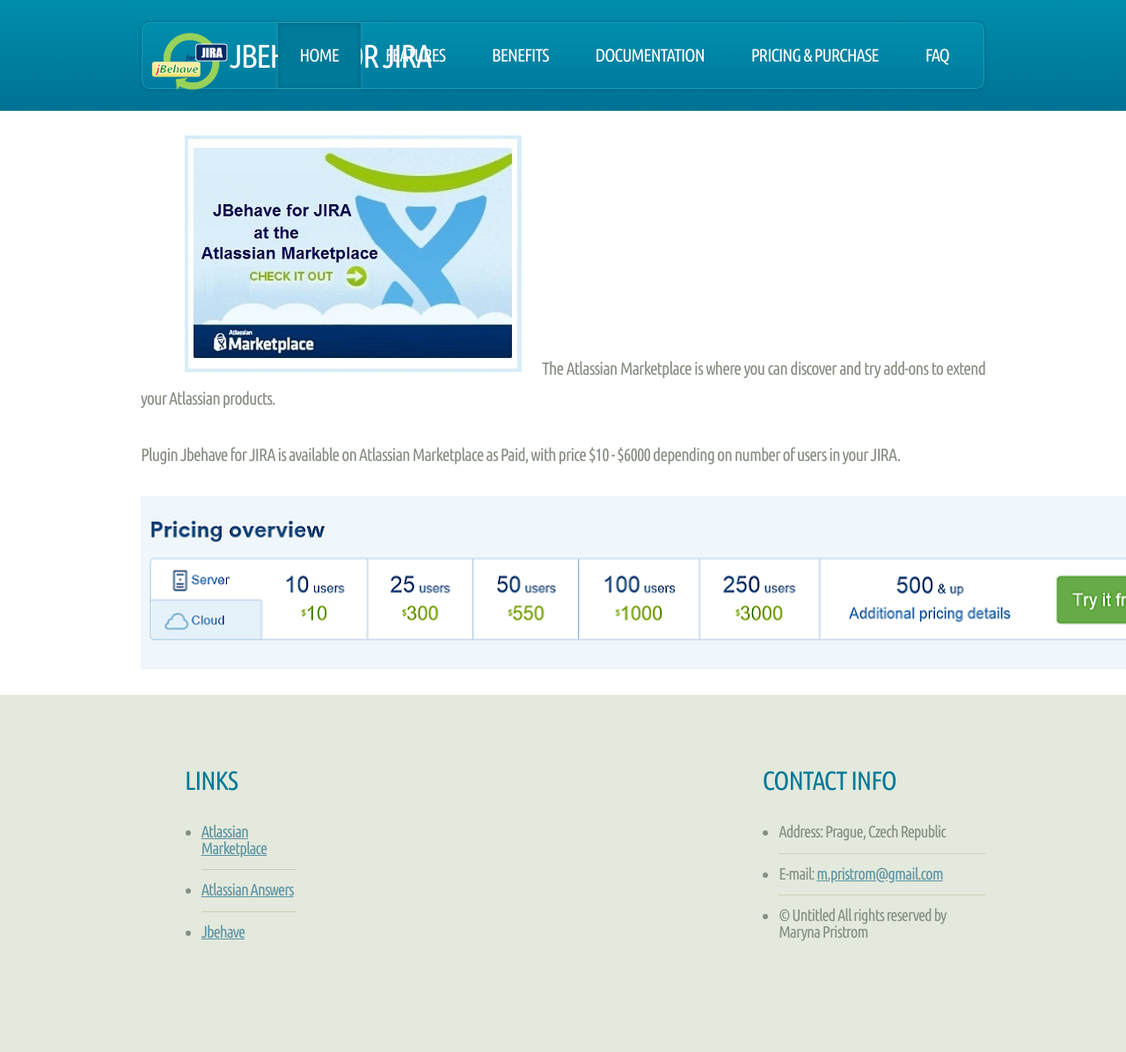
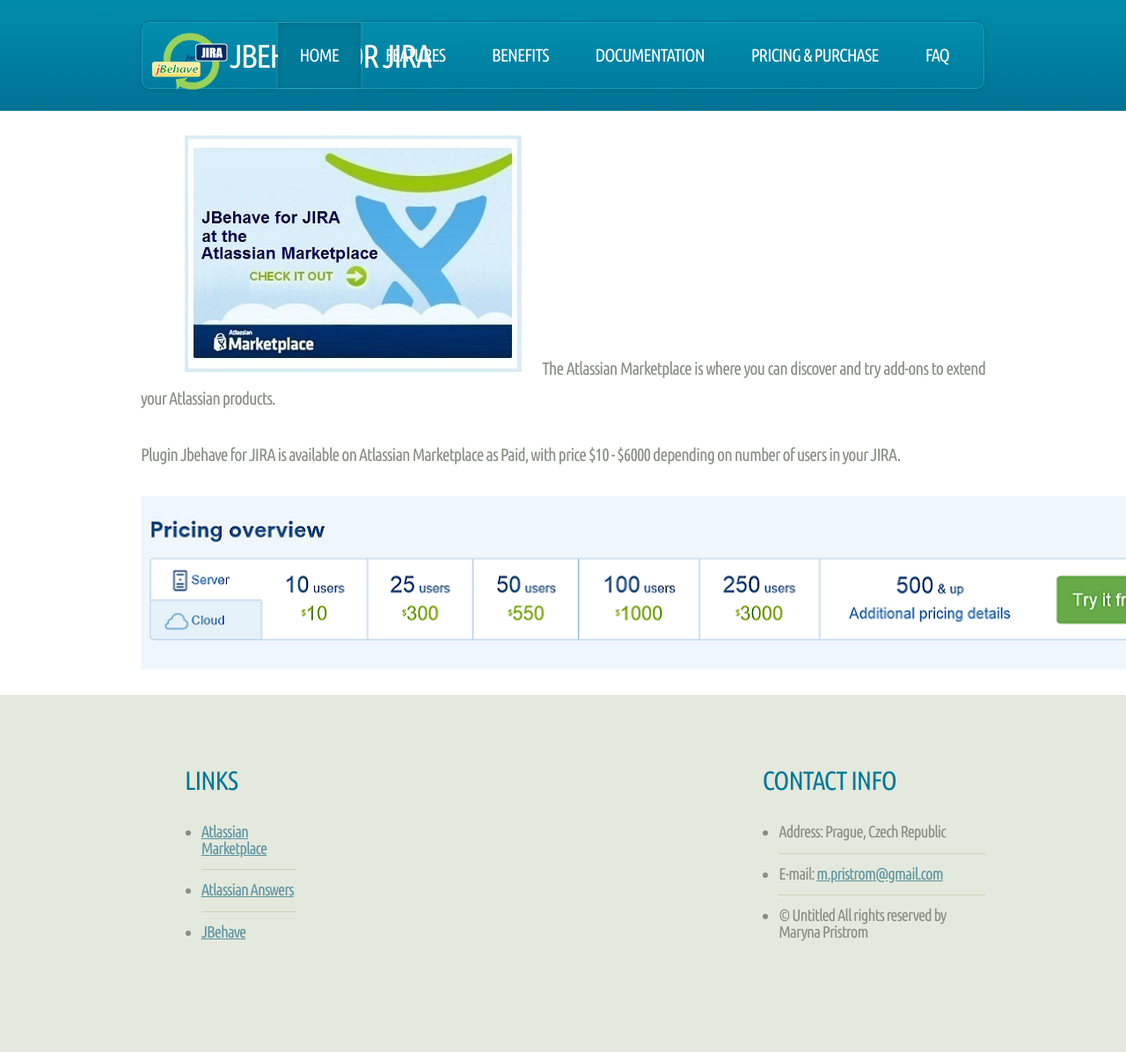
Before and after one commit to pristrom/JBehaveForJira, a Jekyll site: the page buy.html, which Jekyll copies as it is, in a window 1280 px wide. Shown: the whole page at 88% size. Built offline with Jekyll 4.4.1, drawn with Linux system fonts in a browser that asks for light colours.

Commit message:
New changelist

```diff
--- a/buy.html
+++ b/buy.html
@@ -102,7 +102,7 @@
                                 <li>
                                     <a href="https://answers.atlassian.com/questions/topics/753754/addon-jira-timesheet-plugin"
                                        target="_blank">Atlassian Answers</a></li>
-                                <li><a href="http://jbehave.org/" target="_blank">Jbehave</a></li>
+                                <li><a href="http://jbehave.org/" target="_blank">JBehave</a></li>
                             </ul>
                         </div>
 
--- a/documentation.html
+++ b/documentation.html
@@ -142,7 +142,7 @@
                                 <li>
                                     <a href="https://answers.atlassian.com/questions/topics/753754/addon-jira-timesheet-plugin"
                                        target="_blank">Atlassian Answers</a></li>
-                                <li><a href="http://jbehave.org/" target="_blank">Jbehave</a></li>
+                                <li><a href="http://jbehave.org/" target="_blank">JBehave</a></li>
                             </ul>
                         </div>
 
--- a/faq.html
+++ b/faq.html
@@ -134,7 +134,7 @@
                                         <ul class="link-list">
                                             <li><a href="https://marketplace.atlassian.com/plugins/com.jbehaveforjira.plugin" target="_blank" >Atlassian Marketplace</a></li>
                                             <li><a href="https://answers.atlassian.com/questions/topics/753754/addon-jira-timesheet-plugin" target="_blank" >Atlassian Answers</a></li>
-                                            <li><a href="http://jbehave.org/" target="_blank" >Jbehave</a></li>
+                                            <li><a href="http://jbehave.org/" target="_blank" >JBehave</a></li>
                                         </ul>
 									</div>
 							</div>
--- a/feature.html
+++ b/feature.html
@@ -192,7 +192,7 @@
                                 <li>
                                     <a href="https://answers.atlassian.com/questions/topics/753754/addon-jira-timesheet-plugin"
                                        target="_blank">Atlassian Answers</a></li>
-                                <li><a href="http://jbehave.org/" target="_blank">Jbehave</a></li>
+                                <li><a href="http://jbehave.org/" target="_blank">JBehave</a></li>
                             </ul>
                         </div>
 
--- a/index.html
+++ b/index.html
@@ -249,7 +249,7 @@
                                 <li>
                                     <a href="https://answers.atlassian.com/questions/topics/753754/addon-jira-timesheet-plugin"
                                        target="_blank">Atlassian Answers</a></li>
-                                <li><a href="http://jbehave.org/" target="_blank">Jbehave</a></li>
+                                <li><a href="http://jbehave.org/" target="_blank">JBehave</a></li>
                             </ul>
                         </div>
 
@@ -265,7 +265,7 @@
                     <h2>Contact info</h2>
                     <ul class="link-list">
                         <li>Address: Prague, Czech Republic</li>
-                        <li>E-mail: <a href="#">m.pristrom@gmail.com</a></li>
+                        <li>E-mail: <a href="mailto:m.pristrom@gmail.com" >m.pristrom@gmail.com</a></li>
                         <li> &copy; Untitled All rights reserved by Maryna Pristrom</li>
                     </ul>
                 </section>
--- a/js/config.js
+++ b/js/config.js
@@ -1,8 +1,4 @@
-/*
-	Minimaxing 3.1 by HTML5 UP
-	html5up.net | @n33co
-	Free for personal and commercial use under the CCA 3.0 license (html5up.net/license)
-*/
+
 
 window._skel_config = {
 	preset: 'standard',
```
Also changed, not shown: images/pic8.jpg.
